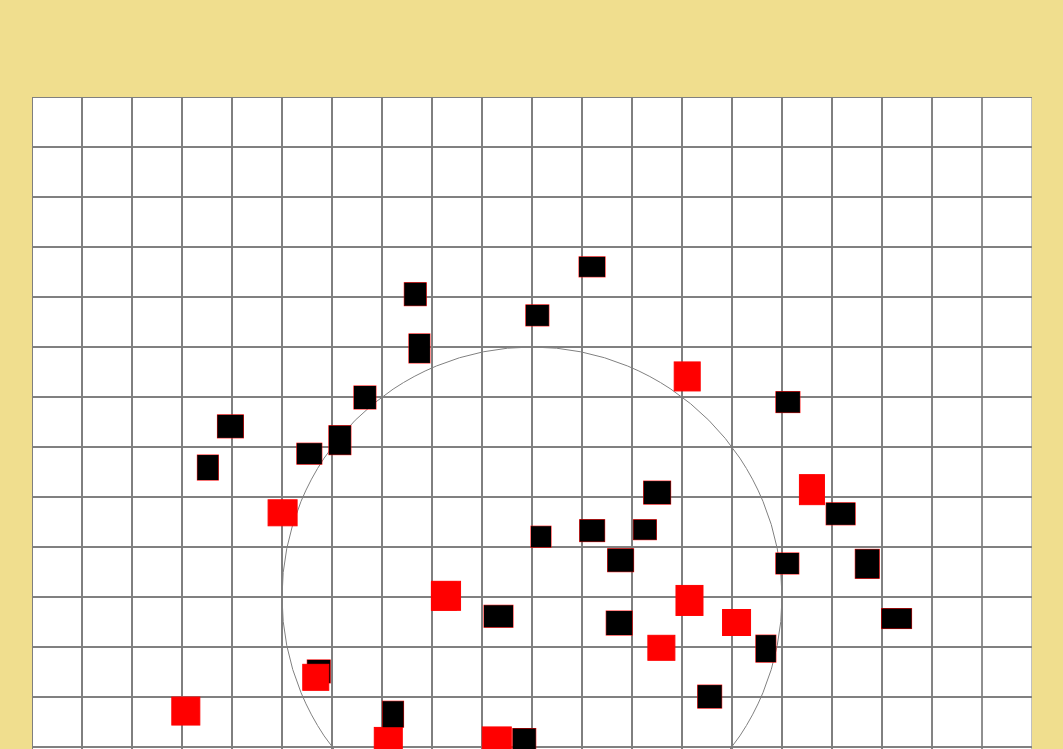
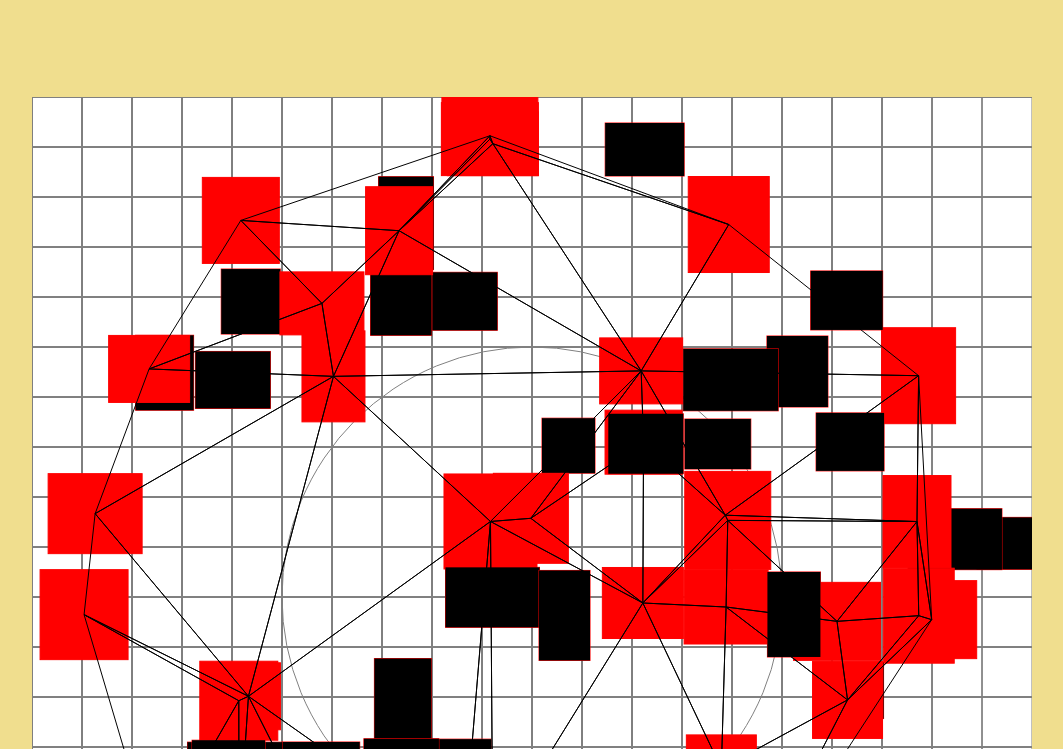
Before and after one commit to mikolajt/RandomDungeonGenerator, a plain HTML site: page dungeon.html in a window 1280 px wide. Shown: the part 51-800 px from the top of the page, without its empty margins (108-1171 px from the left). Drawn offline with nearby package versions, Linux system fonts and the light colour scheme.

Commit message:
triangulation

```diff
--- a/dungeon.html
+++ b/dungeon.html
@@ -18,6 +18,7 @@
     <script src="https://code.jquery.com/jquery-3.4.1.slim.min.js" integrity="sha384-J6qa4849blE2+poT4WnyKhv5vZF5SrPo0iEjwBvKU7imGFAV0wwj1yYfoRSJoZ+n" crossorigin="anonymous"></script>
     <script src="https://cdn.jsdelivr.net/npm/popper.js@1.16.0/dist/umd/popper.min.js" integrity="sha384-Q6E9RHvbIyZFJoft+2mJbHaEWldlvI9IOYy5n3zV9zzTtmI3UksdQRVvoxMfooAo" crossorigin="anonymous"></script>
     <script src="https://stackpath.bootstrapcdn.com/bootstrap/4.4.1/js/bootstrap.min.js" integrity="sha384-wfSDF2E50Y2D1uUdj0O3uMBJnjuUD4Ih7YwaYd1iqfktj0Uod8GCExl3Og8ifwB6" crossorigin="anonymous"></script>
-    <script src="resources\scripts\generate_dungeon.js"></script>
+    <script type="module" src="resources\scripts\generate_dungeon.js"></script>
+    <script type="module" src="resources\scripts\triangulation.js"></script>
 </body>
 </html>
--- a/resources/scripts/generate_dungeon.js
+++ b/resources/scripts/generate_dungeon.js
@@ -1,11 +1,14 @@
-let canvas = document.getElementById("dungeon-canvas");
-let ctx = canvas.getContext("2d");
-let cells = [];
-let cell_id_counter = 0;
+import { triangle, vertex, triangulate } from './triangulation.js';
+
+let canvas = document.getElementById("dungeon-canvas"),
+ ctx = canvas.getContext("2d"),
+ cells = [],
+ cell_id_counter = 0,
+ triangles = [];
 const radius = canvas.width/4;
-const number_of_cells = 50;
-const max_cell_size = 30;
-const min_cell_size = 20;
+const number_of_cells = 70;
+const max_cell_size = 100;
+const min_cell_size = 50;
 
 function Cell(x, y, width, height) {
     this.cell_id = cell_id_counter++;
@@ -19,12 +22,13 @@ function Cell(x, y, width, height) {
 generateCells();
 separateCells();
 chooseRooms(1.25);
+createTriangles();
 draw();
 
 function draw() {
     function drawGrid(grid_size) {
         ctx.strokeStyle = "grey";
-        for(i=0; i<=grid_size; i++) {
+        for(let i=0; i<=grid_size; i++) {
         ctx.moveTo(0, canvas.width/grid_size*i);
         ctx.lineTo(canvas.width, canvas.width/grid_size * i);
         ctx.stroke();
@@ -40,7 +44,7 @@ function draw() {
     ctx.arc(canvas.width/2, canvas.height/2, radius, 0, 2*Math.PI);
     ctx.stroke();
 
-    for(i = 0; i < number_of_cells; i++)
+    for(let i = 0; i < number_of_cells; i++)
     {
         if (cells[i].isRoom) {
             ctx.fillStyle = "red";
@@ -49,9 +53,22 @@ function draw() {
             ctx.fillStyle = "black";
         }
         ctx.strokeStyle = "red";
-        ctx.strokeRect(cells[i].x - cells[i].width/2, cells[i].y + cells[i].height/2, cells[i].width, cells[i].height);
-        ctx.fillRect(cells[i].x - cells[i].width/2, cells[i].y + cells[i].height/2, cells[i].width, cells[i].height);
+        ctx.strokeRect(cells[i].x - cells[i].width/2, cells[i].y - cells[i].height/2, cells[i].width, cells[i].height);
+        ctx.fillRect(cells[i].x - cells[i].width/2, cells[i].y - cells[i].height/2, cells[i].width, cells[i].height);
         console.log(cells[i].x + "," + cells[i].y + "," + cells[i].width + "," + cells[i].height + "," + cells[i].cell_id);
+    }
+
+    if(triangles != null) {
+        triangles.forEach(triangle => {
+        ctx.beginPath();
+        ctx.strokeStyle = "black";
+        ctx.moveTo(triangle.v0.x, triangle.v0.y);
+        ctx.lineTo(triangle.v1.x, triangle.v1.y);
+        ctx.lineTo(triangle.v2.x, triangle.v2.y);
+        ctx.lineTo(triangle.v0.x, triangle.v0.y);
+        ctx.closePath();
+        ctx.stroke();
+    })
     }
 }
 
@@ -73,7 +90,7 @@ function RandomPointInCircle(radius) {
 }
 
 function generateCells() {
-    for(i = 0; i < number_of_cells; i++) {
+    for(let i = 0; i < number_of_cells; i++) {
         let point = RandomPointInCircle(radius);
         let pointX = point[0];
         let pointY = point[1];
@@ -133,7 +150,7 @@ function separateCells() {
     }
 
     let separatedCounter;
-    for(i=0; i<100; i++)
+    for(let i=0; i<100; i++)
     {
         separatedCounter = 0;
         cells.forEach(cell => {
@@ -153,9 +170,19 @@ function separateCells() {
 }
 
 function chooseRooms(room_size) {
-    for(i = 0; i < cells.length; i++) {
+    for(let i = 0; i < cells.length; i++) {
         if (cells[i].width >= room_size * min_cell_size && cells[i].height >= room_size * min_cell_size) {
             cells[i].isRoom = true;
         }
     }
 }
+
+function createTriangles() {
+    let vertexes = [];
+    cells.forEach(cell => {
+        if(cell.isRoom) {
+            vertexes.push(new vertex(cell.x, cell.y));
+        }
+        triangles = triangulate(vertexes);
+    })
+}
--- /dev/null
+++ b/resources/scripts/triangulation.js
@@ -0,0 +1,154 @@
+export function vertex(x, y) {
+    this.x = x;
+    this.y = y;
+}
+
+function edge (v0, v1) {
+    this.v0 = v0;
+    this.v1 = v1;
+}
+
+export function triangle (v0, v1, v2) {
+    this.v0 = v0;
+    this.v1 = v1;
+    this.v2 = v2;
+
+    function circumscribed_circle (center, radius) {
+        this.center = center;
+        this.radius = radius;
+    }
+
+    this.circumscribed_circle = () => {
+        //from https://web.archive.org/web/20071030134248/http://www.exaflop.org/docs/cgafaq/cga1.html#Subject%201.01:%20How%20do%20I%20rotate%20a%202D%20point
+
+        let A = this.v1.x - this.v0.x,
+            B = this.v1.y - this.v0.y,
+            C = this.v2.x - this.v0.x,
+            D = this.v2.y - this.v0.y,
+            E = A * (this.v0.x + this.v1.x) + B * (this.v0.y + this.v1.y),
+            F = C * (this.v0.x + this.v2.x) + D * (this.v0.y + this.v2.y),
+            G = 2 * (A * (this.v2.y - this.v1.y) - B * (this.v2.x - this.v1.x)),
+            center, radius, dx, dy;
+
+            if(Math.abs(G) < 0.0000001) {
+                let min_x = Math.min(this.v0.x, this.v1.x, this.v2.x);
+                let min_y = Math.min(this.v0.y, this.v1.y, this.v2.y);
+
+                center = new vertex(((min_x + Math.max(this.v0.x, this.v1.x, this.v2.x)) / 2), ((min_y + Math.max(this.v0.y, this.v1.y, this.v2.y)) / 2));
+                dx = (center.x - min_x);
+                dy = (center.y - min_y);
+            }
+            else {
+                center = new vertex((D * E - B * F) / G, (A * F - C * E) / G);
+                dx = center.x - this.v0.x;
+                dy = center.y - this.v0.y;
+            }
+            radius = Math.sqrt(dx * dx + dy * dy);
+            return new circumscribed_circle(center, radius);
+    }
+
+    this.isInCircumscribedCircle = (vertex) => {
+        let circle = this.circumscribed_circle(),
+            distance = Math.hypot(circle.center.x - vertex.x, circle.center.y - vertex.y);
+
+        if(distance > circle.radius) {
+            return false;
+        }
+        else {
+            return true;
+        }
+    }
+
+    this.triangleToEdges = () => {
+        let edges = [];
+        edges.push(new edge(this.v0, this.v1));
+        edges.push(new edge(this.v0, this.v2));
+        edges.push(new edge(this.v1, this.v2));
+        return edges;
+    }
+}
+
+export function triangulate(vertexes) {
+
+    if(vertexes.length > 2) {
+        let vertexesx = [],
+            vertexesy = [];
+        vertexes.forEach(vertex => {
+            vertexesx.push(vertex.x);
+            vertexesy.push(vertex.y);
+        })
+
+        let min_x = Math.min(...vertexesx),
+            min_y = Math.min(...vertexesy),
+            max_x = Math.max(...vertexesx),
+            max_y = Math.max(...vertexesy),
+            dx = (max_x - min_x) * 10,
+            dy = (max_y - min_y) * 10,
+            v0 = new vertex(min_x - dx, min_y - dy * 3),
+            v1 = new vertex(min_x - dx, max_y + dy),
+            v2 = new vertex(max_x + dx * 3, max_y + dy),
+            super_triangle = new triangle(v0, v1, v2),
+            triangles = [];
+
+        triangles.push(super_triangle);
+
+        vertexes.forEach(vertex => {
+            triangles = addVertex(vertex, triangles);
+        });
+
+        triangles = triangles.filter(function(triangle) {
+            return !(triangle.v0 == super_triangle.v0 || triangle.v0 == super_triangle.v1 || triangle.v0 == super_triangle.v2 ||
+                triangle.v1 == super_triangle.v0 || triangle.v1 == super_triangle.v1 || triangle.v1 == super_triangle.v2 ||
+                triangle.v2 == super_triangle.v0 || triangle.v2 == super_triangle.v1 || triangle.v2 == super_triangle.v2);
+        });
+
+        return triangles;
+    }
+    return null;
+}
+
+function addVertex(vertex, triangles) {
+    function removeDoubleEdges(edges) {
+        let buffer,
+            new_edges = [],
+            unique;
+
+            for(let i = 0; i < edges.length; i++) {
+                unique = true;
+                buffer = edges[i];
+                for(let j = 0; j < edges.length; j++) {
+                    if(i == j) {
+                        continue;
+                    }
+                    else if ((edges[i].v0 == edges[j].v0 && edges[i].v1 == edges[j].v1) || (edges[i].v0 == edges[j].v1 && edges[i].v1 == edges[j].v0)) {
+                        unique = false;
+                        break;
+                    }
+                }
+                if(unique) {
+                    new_edges.push(buffer);
+                }
+            }
+
+        return new_edges;
+    }
+
+
+    let edges_buffer = [];
+
+    triangles = triangles.filter(function(triangle) {
+        if (triangle.isInCircumscribedCircle(vertex)) {
+            edges_buffer.push(...triangle.triangleToEdges());
+            return false;
+        }
+        return true;
+    });
+
+    edges_buffer = removeDoubleEdges(edges_buffer);
+
+    edges_buffer.forEach(edge => {
+        triangles.push(new triangle(vertex, edge.v0, edge.v1));
+    })
+
+    return triangles;
+}
```
